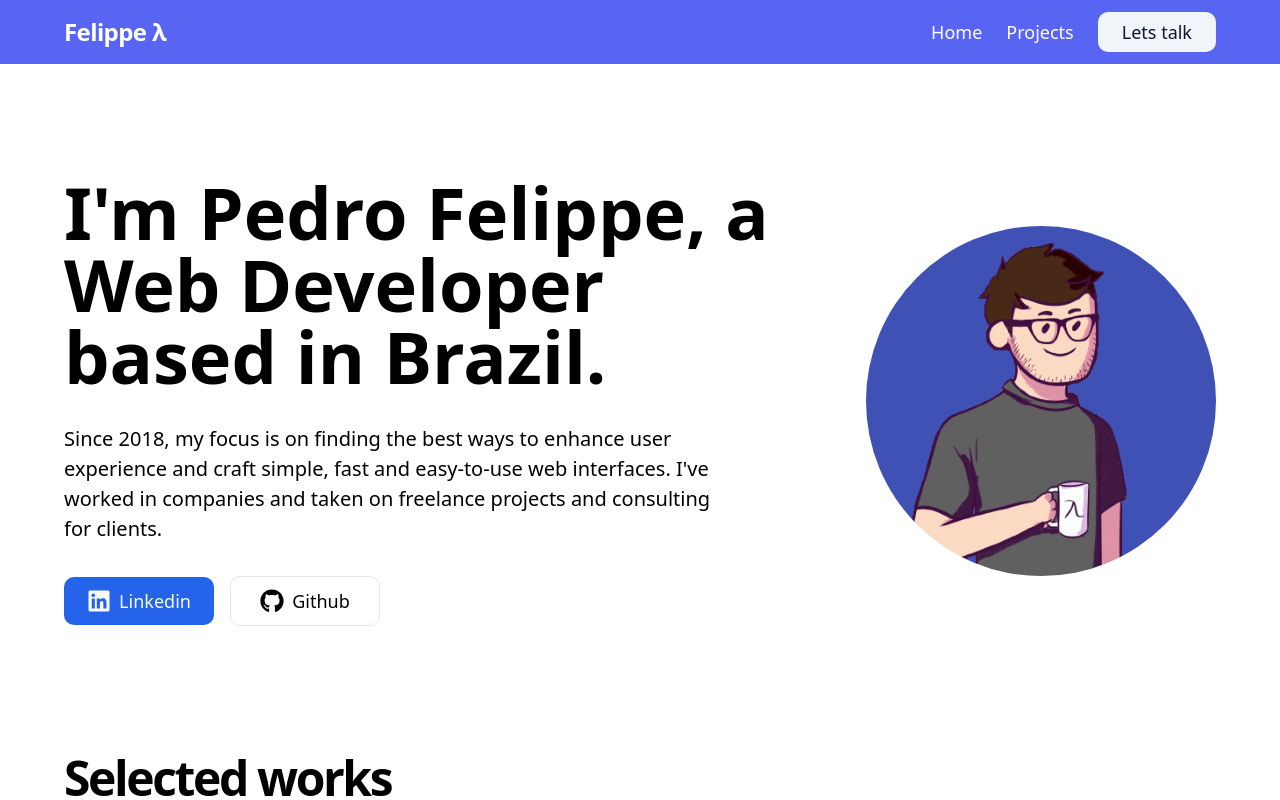
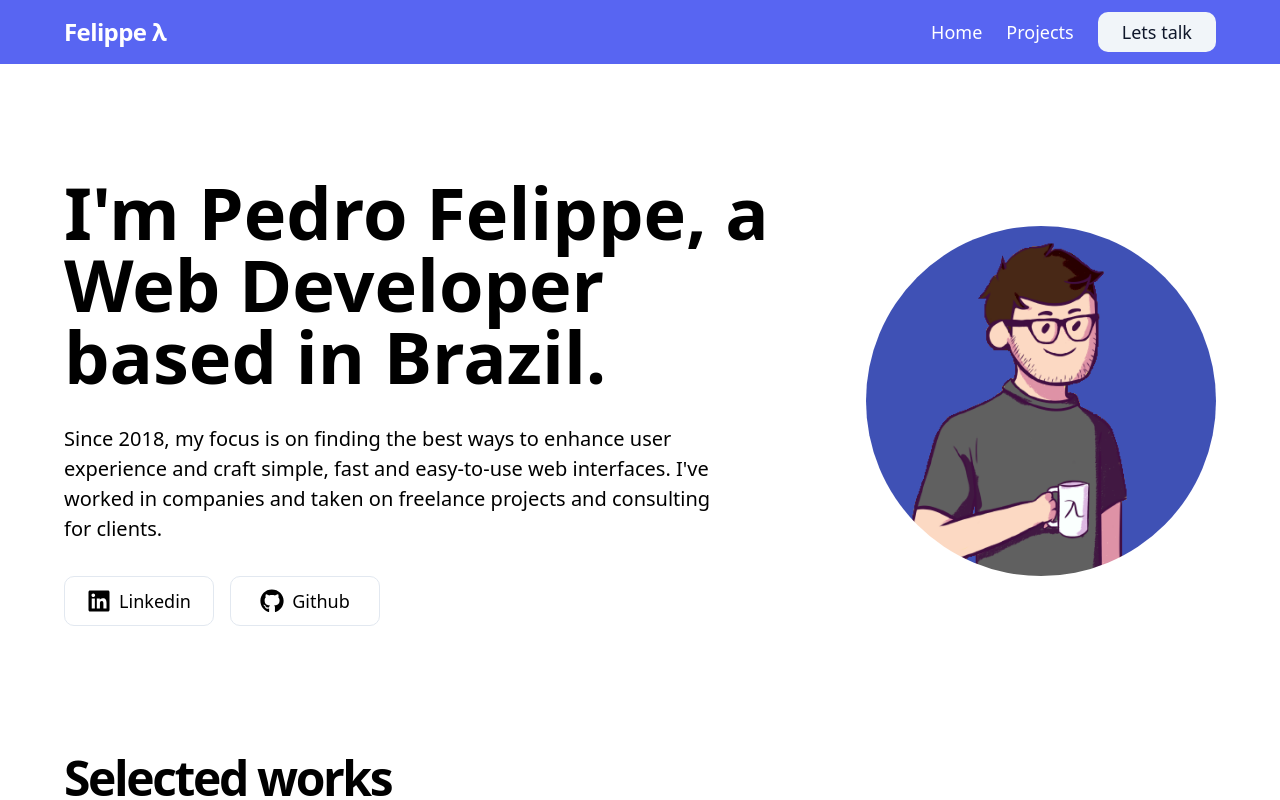
Before and after one commit to pefelippe/Portfolio, a Next.js app: page / in a window 1280 px wide. Shown: the top 800 px of the page. Built offline with nearby package versions, Linux system fonts and the light colour scheme.

Commit message:
linkedin color

```diff
--- a/src/content/Hero.tsx
+++ b/src/content/Hero.tsx
@@ -40,7 +40,10 @@ export default function Hero() {
               target="_blank"
               href="https://www.linkedin.com/in/pedro-felippe/"
             >
-              <Button className="flex items-center w-[150px] py-6 gap-2">
+              <Button
+                variant="outline"
+                className="flex items-center w-[150px] py-6 gap-2"
+              >
                 <FaLinkedin className="h-6 w-6" />
                 <span className="text-lg">Linkedin</span>
               </Button>
```
